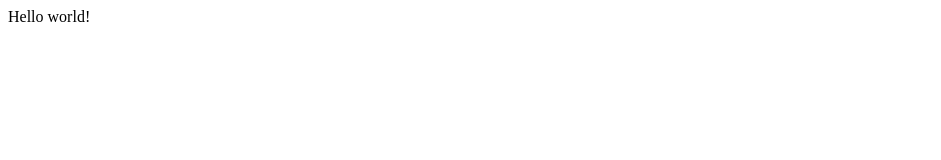
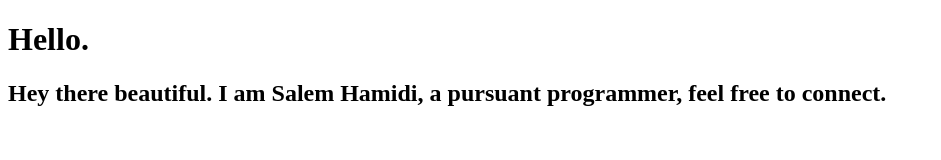
Before and after one commit to sahamidi/gatbsy-bootcamp, a Gatsby site: page / in a window 1280 px wide. Shown: the whole page, without its empty margins (0-941 px from the left). Built offline with nearby package versions, Linux system fonts and the light colour scheme; Gatsby itself is replaced by a stand-in of ours.

Commit message:
gatsby first load

```diff
--- a/src/pages/index.js
+++ b/src/pages/index.js
@@ -1,5 +1,17 @@
-import React from "react"
+import React from 'react'
 
-export default function Home() {
-  return <div>Hello world!</div>
+let  IndexPage = () => {
+  return (
+    <div>
+      <h1>
+        Hello.
+      </h1>
+      <h2>
+        Hey there beautiful.  I am Salem Hamidi, a pursuant programmer,
+        feel free to connect.
+      </h2>
+    </div>
+  )
 }
+
+export default IndexPage
```
Also changed, not shown: src/pages/blog.js (added, +16 -0 lines).
